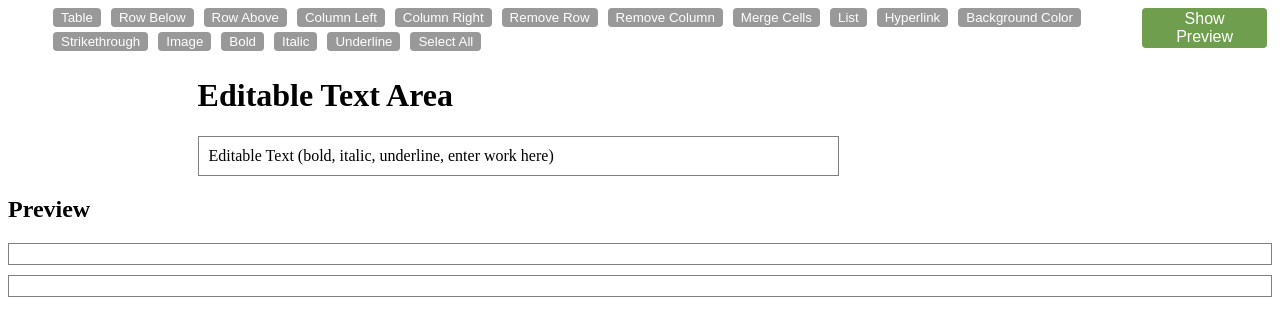
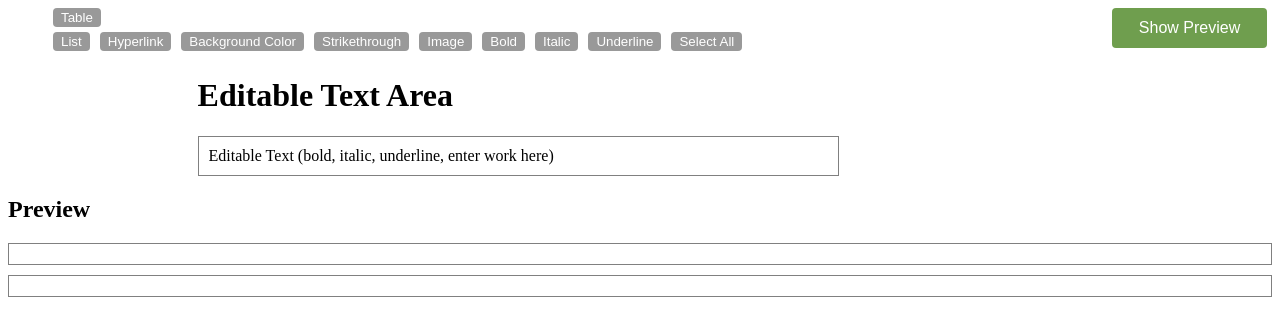
Before and after one commit to faridji/html-editor-angular, an Angular app: page / in a window 1280 px wide. Shown: the top 336 px of the page. Built offline with nearby package versions, Linux system fonts and the light colour scheme.

Commit message:
minor fixes.

```diff
--- a/src/app/html-editor/html-editor.component.html
+++ b/src/app/html-editor/html-editor.component.html
@@ -1,10 +1,31 @@
 <div class="container">
     <nav class="toolbar">
-        <ul class="actions">
-            <li *ngFor="let action of toolbar">
-                <button id="table" class="action-item" (click)="onToolbarAction(action)">{{action.title}}</button>
-            </li>
-        </ul>
+        <div style="display: flex; flex-direction: column;">
+            <div style="display: flex;">
+                <ul class="actions">
+                    <li>
+                        <button id="table" class="action-item" (click)="onAddTable()">
+                            Table
+                        </button>
+                    </li>
+                </ul>
+
+                <ul class="actions" *ngIf="currentElement === 'table'">
+                    <li *ngFor="let tableAction of tableActions">
+                        <button id="table" class="action-item" (click)="onTableActions(tableAction)">
+                            {{tableAction.title}}
+                        </button>
+                    </li>
+                </ul>
+            </div>
+
+            <ul class="actions">
+                <li *ngFor="let action of toolbar">
+                    <button id="table" class="action-item" (click)="onToolbarAction(action)">{{action.title}}</button>
+                </li>
+            </ul>
+        </div>
+
         <button id="btn_preview" class="btn" (click)="onPreview()">Show Preview</button>
     </nav>
 
--- a/src/app/html-editor/html-editor.component.scss
+++ b/src/app/html-editor/html-editor.component.scss
@@ -3,6 +3,7 @@
     {
         margin: 5px;
         display: flex;
+        flex-wrap: wrap;
         justify-content: space-between;
         align-items: flex-start;
 
--- a/src/app/html-editor/html-editor.component.ts
+++ b/src/app/html-editor/html-editor.component.ts
@@ -12,6 +12,7 @@ export class HtmlEditorComponent implements OnInit
 	@ViewChild('editabeContent') editableContent: ElementRef<HTMLDivElement>;
 
 	toolbar: ToolbarConfig[];
+	tableActions: ToolbarConfig[];
 	content: string;
 
 	numOfCols: string;
@@ -23,38 +24,6 @@ export class HtmlEditorComponent implements OnInit
 	constructor(private renderer: Renderer2)
 	{
 		this.toolbar = [
-			{
-				name: 'table',
-				title: 'Table'
-			},
-			{
-				name: 'row_below',
-				title: 'Row Below'
-			},
-			{
-				name: 'row_above',
-				title: 'Row Above'
-			},
-			{
-				name: 'column_left',
-				title: 'Column Left'
-			},
-			{
-				name: 'column_right',
-				title: 'Column Right'
-			},
-			{
-				name: 'remove_row',
-				title: 'Remove Row'
-			},
-			{
-				name: 'remove_column',
-				title: 'Remove Column'
-			},
-			{
-				name: 'merge_cells',
-				title: 'Merge Cells'
-			},
 			{
 				name: 'list',
 				title: 'List'
@@ -93,6 +62,36 @@ export class HtmlEditorComponent implements OnInit
 			}
 		];
 
+		this.tableActions = [
+			{
+				name: 'row_below',
+				title: 'Row Below'
+			},
+			{
+				name: 'row_above',
+				title: 'Row Above'
+			},
+			{
+				name: 'column_left',
+				title: 'Column Left'
+			},
+			{
+				name: 'column_right',
+				title: 'Column Right'
+			},
+			{
+				name: 'remove_row',
+				title: 'Remove Row'
+			},
+			{
+				name: 'remove_column',
+				title: 'Remove Column'
+			},
+			{
+				name: 'merge_cells',
+				title: 'Merge Cells'
+			},
+		]
 		this.numOfCols = null;
 		this.numOfRows = null;
 
@@ -113,39 +112,6 @@ export class HtmlEditorComponent implements OnInit
 
 		switch(action.name)
 		{
-			case 'table':
-				this.makeTable();
-				this.initResizing();
-				break;
-
-			case 'row_below':
-				this.addRow('below');
-				break;
-
-			case 'row_above':
-				this.addRow('above');
-				break;
-
-			case 'column_right':
-				this.addColumn('right');
-				break;
-
-			case 'column_left':
-				this.addColumn('left');
-				break;
-
-			case 'remove_row':
-				this.onRemove('row');
-				break;
-
-			case 'remove_column':
-				this.onRemove('column');
-				break;
-
-			case 'merge_cells':
-				this.mergeCells();
-				break;
-
 			case 'list':
 				document.execCommand('insertUnorderedList');
 				break;
@@ -189,6 +155,46 @@ export class HtmlEditorComponent implements OnInit
 		}
 	}
 
+	onTableActions(action: ToolbarConfig): void
+	{
+		switch(action.name)
+		{
+			case 'row_below':
+				this.addRow('below');
+				break;
+
+			case 'row_above':
+				this.addRow('above');
+				break;
+
+			case 'column_right':
+				this.addColumn('right');
+				break;
+
+			case 'column_left':
+				this.addColumn('left');
+				break;
+
+			case 'remove_row':
+				this.onRemove('row');
+				break;
+
+			case 'remove_column':
+				this.onRemove('column');
+				break;
+
+			case 'merge_cells':
+				this.mergeCells();
+				break;
+		}
+	}
+
+	onAddTable(): void
+	{
+		this.makeTable();
+		this.initResizing();
+	}
+
 	onEditableContainerClicked(ev: MouseEvent): void
 	{
 		this.currentElement = null;
@@ -226,12 +232,6 @@ export class HtmlEditorComponent implements OnInit
 	{
 		this.colIndex = col.cellIndex;
 		this.currentElement = 'table';
-
-		// if (this.currentElement == 'table') {
-		// 	let tableActions = document.getElementsByClassName('table-actions')[0];
-		// 	tableActions.style.display = 'flex';
-		// }
-
 		console.log('Col Index =', this.colIndex);
 	}
 
@@ -416,6 +416,7 @@ export class HtmlEditorComponent implements OnInit
 			for (var i=0; i<tblBodyObj.rows.length; i++) {
 				const cell = tblBodyObj.rows[i].insertCell(this.colIndex);
 				cell.setAttribute('contenteditable', 'true');
+				cell.innerHTML = `Cell ${i+1}`;
 				cell.style.border = '1px solid gray';
 				cell.onclick = () => {
 					this.getCellIndex(cell);
```
